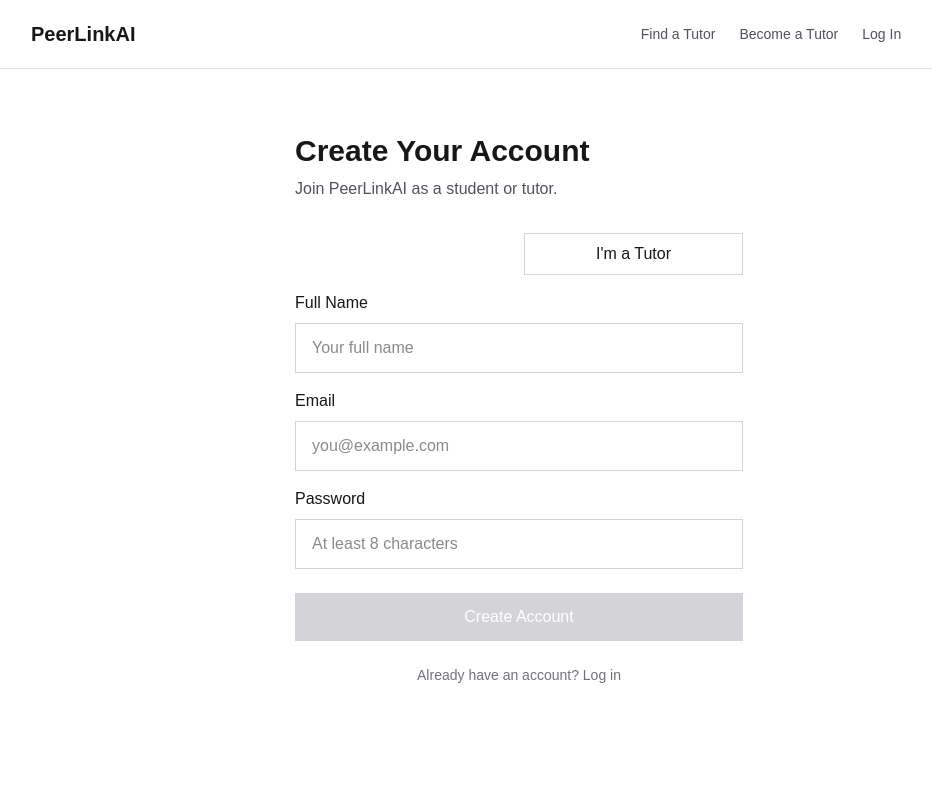
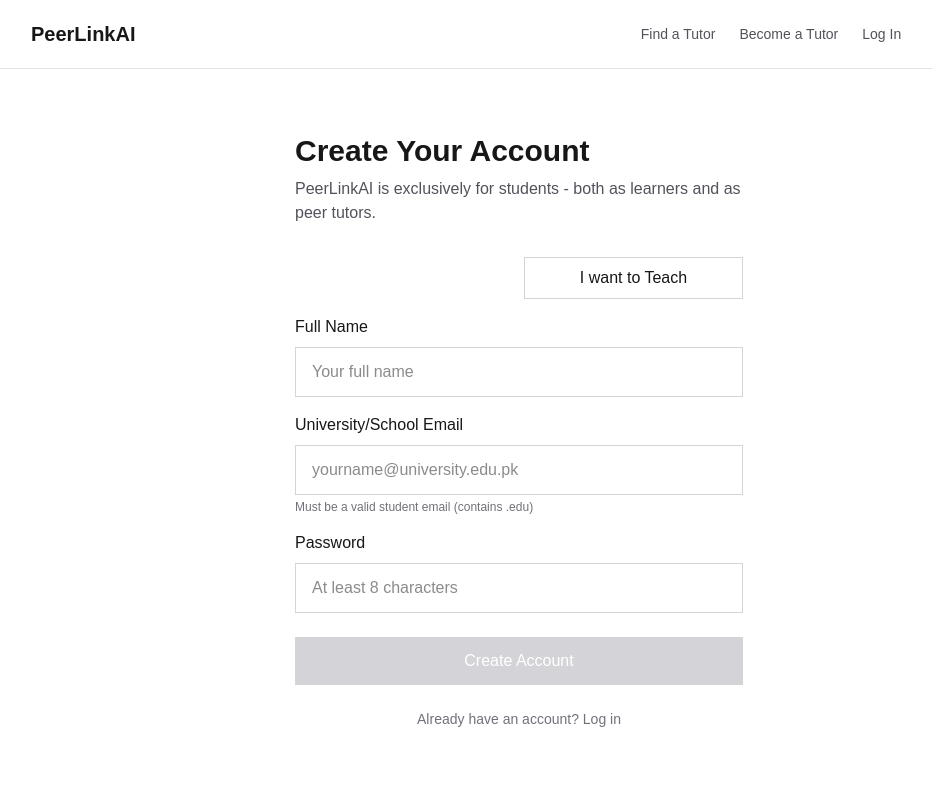
Before and after one commit to bakr24/PeerLinkAI, a Next.js app in the folder frontend/: page /signup in a window 1280 px wide. Shown: the top 800 px of the page, without its empty margins (121-1053 px from the left). Built offline with nearby package versions, Linux system fonts and the light colour scheme.

Commit message:
fix signup conditions

```diff
--- a/frontend/src/app/signup/page.js
+++ b/frontend/src/app/signup/page.js
@@ -8,9 +8,21 @@ export default function SignupPage() {
   const [email, setEmail] = useState("");
   const [password, setPassword] = useState("");
   const [role, setRole] = useState("student");
+  const [error, setError] = useState("");
+
+  function isValidStudentEmail(emailValue) {
+    return emailValue.toLowerCase().includes(".edu");
+  }
 
   function handleSubmit(e) {
     e.preventDefault();
+    setError("");
+
+    if (!isValidStudentEmail(email)) {
+      setError("Please use your university/school email (must contain .edu, e.g. yourname@university.edu.pk).");
+      return;
+    }
+
     // MOCKED: real flow calls POST /auth/signup { name, email, password, role }
     console.log("signup_request:", { name, email, password, role });
     alert("Signup submitted (backend not connected yet). Check console.");
@@ -22,7 +34,7 @@ export default function SignupPage() {
     <main className="min-h-screen bg-background px-6 py-16">
       <div className="mx-auto max-w-md">
         <h1 className="text-3xl font-semibold text-secondary">Create Your Account</h1>
-        <p className="mt-2 text-zinc-600">Join PeerLinkAI as a student or tutor.</p>
+        <p className="mt-2 text-zinc-600">PeerLinkAI is exclusively for students - both as learners and as peer tutors.</p>
 
         <form onSubmit={handleSubmit} className="mt-8 flex flex-col gap-4">
           <div className="flex gap-3">
@@ -35,7 +47,7 @@ export default function SignupPage() {
                   : "flex-1 rounded-default border border-zinc-300 px-4 py-2 font-medium text-secondary"
               }
             >
-              I'm a Student
+              I want to Learn
             </button>
             <button
               type="button"
@@ -46,7 +58,7 @@ export default function SignupPage() {
                   : "flex-1 rounded-default border border-zinc-300 px-4 py-2 font-medium text-secondary"
               }
             >
-              I'm a Tutor
+              I want to Teach
             </button>
           </div>
 
@@ -62,14 +74,15 @@ export default function SignupPage() {
           </div>
 
           <div>
-            <label className="block font-medium text-secondary mb-2">Email</label>
+            <label className="block font-medium text-secondary mb-2">University/School Email</label>
             <input
               type="email"
               value={email}
               onChange={(e) => setEmail(e.target.value)}
               className="w-full rounded-default border border-zinc-300 px-4 py-3"
-              placeholder="you@example.com"
+              placeholder="yourname@university.edu.pk"
             />
+            <p className="mt-1 text-xs text-zinc-500">Must be a valid student email (contains .edu)</p>
           </div>
 
           <div>
@@ -82,6 +95,10 @@ export default function SignupPage() {
               placeholder="At least 8 characters"
             />
           </div>
+
+          {error && (
+            <p className="text-sm font-medium text-red-600">{error}</p>
+          )}
 
           <button
             type="submit"
```
